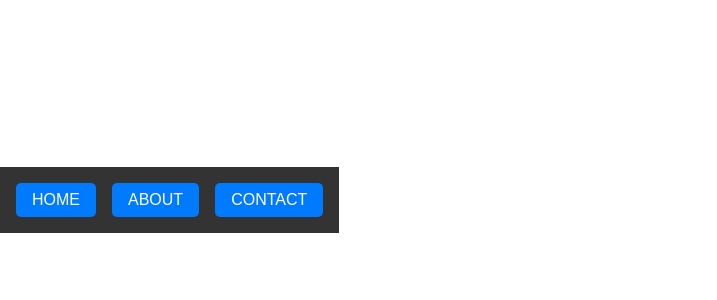
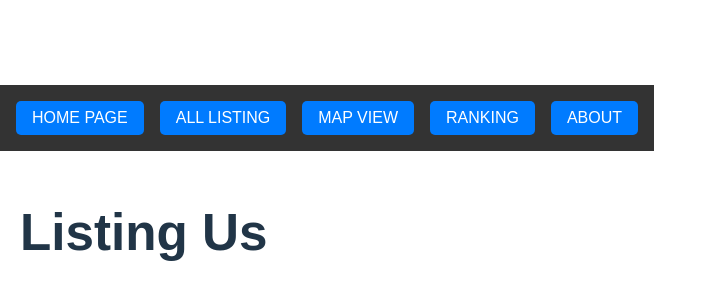
Before and after one commit to GDSC-UCD-Cohort-24-25/Apartment-Review-Website, a React (Vite) app in the folder frontend/: page /listing in a window 1280 px wide. Before the commit this address had no page. Shown: the part 200-500 px from the top of the page, without its empty margins (0-717 px from the left). Built offline with nearby package versions, Linux system fonts and the light colour scheme.

Commit message:
frontend

```diff
--- a/frontend/src/App.jsx
+++ b/frontend/src/App.jsx
@@ -2,6 +2,9 @@ import React from "react";
 import { BrowserRouter as Router, Routes, Route } from "react-router-dom";
 import Navbar from "./navbar.jsx";
 import Home from "./home.jsx";
+import Listing from "./listing.jsx";
+import Map from "./map.jsx";
+import Ranking from "./ranking.jsx";
 import About from "./about.jsx";
 import Contact from "./contact.jsx";
 import './App.css';
@@ -12,6 +15,9 @@ function App() {
       <Navbar />
       <Routes>
         <Route path="/" element={<Home />} />
+        <Route path="/listing" element={<Listing />} />
+        <Route path="/map" element={<Map />} />
+        <Route path="/ranking" element={<Ranking />} />
         <Route path="/about" element={<About />} />
         <Route path="/contact" element={<Contact />} />
       </Routes>
--- /dev/null
+++ b/frontend/src/listing.jsx
@@ -0,0 +1,11 @@
+import React from "react";
+
+function Listing() {
+  return (
+    <div className="page-container">
+      <h1>Listing Us</h1>
+    </div>
+  );
+}
+
+export default Listing;
--- /dev/null
+++ b/frontend/src/map.jsx
@@ -0,0 +1,11 @@
+import React from "react";
+
+function Map() {
+  return (
+    <div className="page-container">
+      <h1>Map</h1>
+    </div>
+  );
+}
+
+export default Map;
--- a/frontend/src/navbar.jsx
+++ b/frontend/src/navbar.jsx
@@ -7,18 +7,28 @@ function Navbar() {
     <nav className="navbar">
       <ul className="navbar-links">
       <li>
-          <Link to="/">
-            <button className="nav-button">Home</button>
+          <Link to="/home">
+            <button className="nav-button">Home Page</button>
+          </Link>
+        </li>
+      <li>
+          <Link to="/listing">
+            <button className="nav-button">All Listing</button>
+          </Link>
+        </li>
+      <li>
+          <Link to="/map">
+            <button className="nav-button">Map View</button>
+          </Link>
+        </li>
+        <li>
+          <Link to="/ranking">
+            <button className="nav-button">Ranking</button>
           </Link>
         </li>
         <li>
           <Link to="/about">
             <button className="nav-button">About</button>
-          </Link>
-        </li>
-        <li>
-          <Link to="/contact">
-            <button className="nav-button">Contact</button>
           </Link>
         </li>
       </ul>
--- /dev/null
+++ b/frontend/src/ranking.jsx
@@ -0,0 +1,11 @@
+import React from "react";
+
+function Ranking() {
+  return (
+    <div className="page-container">
+      <h1>Ranking</h1>
+    </div>
+  );
+}
+
+export default Ranking;
```
